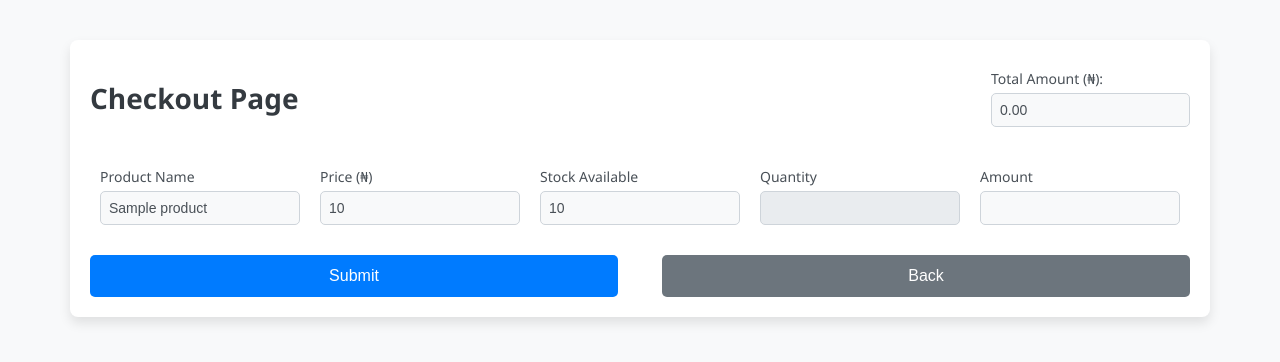
After one commit to ebohsamuel/shop_payment_system, a FastAPI app: template shop_app/templates/checkout_form.html in a window 1280 px wide. The commit adds this page. Shown: the top 362 px of the page. Run offline with FastAPI, Linux system fonts and the light colour scheme; the template is opened without the code that fills it: most values are stand-ins (such as "Sample title", 1, 10 or a date in 2020).

Commit message:
updating shop_app

```diff
--- /dev/null
+++ b/shop_app/templates/checkout_form.html
@@ -0,0 +1,167 @@
+<!DOCTYPE html>
+<html lang="en">
+<head>
+    <meta charset="UTF-8">
+    <meta name="viewport" content="width=device-width, initial-scale=1.0">
+    <title>Checkout</title>
+    <style>
+        body {
+            font-family: 'Segoe UI', Tahoma, Geneva, Verdana, sans-serif;
+            background-color: #f8f9fa;
+            margin: 0;
+            padding: 40px;
+        }
+        .container {
+            max-width: 1100px;
+            margin: auto;
+            padding: 20px;
+            background-color: #ffffff;
+            border-radius: 8px;
+            box-shadow: 0 6px 12px rgba(0, 0, 0, 0.1);
+        }
+        h1 {
+            text-align: center;
+            color: #343a40;
+            font-size: 28px;
+            margin-bottom: 20px;
+        }
+        .header-row {
+            display: flex;
+            justify-content: space-between;
+            align-items: center;
+            margin-bottom: 20px;
+        }
+        .product-row {
+            display: flex;
+            flex-wrap: wrap;
+            justify-content: space-between;
+            margin-bottom: 15px;
+        }
+        .product-field {
+            flex: 1;
+            min-width: 150px;
+            margin: 10px;
+        }
+        label {
+            font-size: 14px;
+            color: #495057;
+            margin-bottom: 5px;
+            display: block;
+        }
+        input {
+            width: 100%;
+            padding: 8px;
+            font-size: 14px;
+            color: #495057;
+            background-color: #e9ecef;
+            border: 1px solid #ced4da;
+            border-radius: 5px;
+            outline: none;
+            box-sizing: border-box;
+        }
+        input[readonly] {
+            background-color: #f8f9fa;
+        }
+        .submit-button, .back-button {
+            width: 48%;
+            padding: 12px 0;
+            font-size: 16px;
+            color: #ffffff;
+            background-color: #007bff;
+            border: none;
+            border-radius: 5px;
+            cursor: pointer;
+            text-align: center;
+            text-decoration: none;
+            transition: background-color 0.3s;
+        }
+        .submit-button:hover {
+            background-color: #0056b3;
+        }
+        .back-button {
+            background-color: #6c757d;
+        }
+        .back-button:hover {
+            background-color: #5a6268;
+        }
+        .button-group {
+            display: flex;
+            justify-content: space-between;
+            margin-top: 20px;
+        }
+    </style>
+</head>
+<body>
+
+<div class="container">
+    <div class="header-row">
+        <h1>Checkout Page</h1>
+        <div>
+            <label for="total_amount">Total Amount (₦):</label>
+            <input type="number" id="total_amount" step="0.01" readonly value="0">
+        </div>
+    </div>
+
+
+    <form action="/submit_selected_products" method="POST">
+        {% for product in selected_product %}
+        <div class="product-row">
+            <div class="product-field">
+                <label for="product_name_{{ product.id }}">Product Name</label>
+                <input type="text" id="product_name_{{ product.id }}" name="product_name" value="{{ product.product_name }}" readonly>
+            </div>
+            <div class="product-field">
+                <label for="price_{{ product.id }}">Price (₦)</label>
+                <input type="number" id="price_{{ product.id }}" name="price" value="{{ product.price }}" step="0.01" readonly>
+            </div>
+            <div class="product-field">
+                <label for="stock_{{ product.id }}">Stock Available</label>
+                <input type="text" id="stock_{{ product.id }}" name="stock" value="{{ product.stock }}" readonly>
+            </div>
+            <div class="product-field">
+                <label for="quantity_{{ product.id }}">Quantity</label>
+                <input type="number" id="quantity_{{ product.id }}" name="quantity" min="1" max="{{ product.stock }}" required>
+            </div>
+            <div class="product-field">
+                <label for="amount_{{ product.id }}">Amount</label>
+                <input type="number" id="amount_{{ product.id }}" name="amount" step="0.01" readonly required>
+            </div>
+        </div>
+        {% endfor %}
+
+        <div class="button-group">
+            <button type="submit" class="submit-button">Submit</button>
+            <button type="button" class="back-button" onclick="window.location.href='/sales/sales-platform'">Back</button>
+        </div>
+    </form>
+</div>
+<script>
+    document.addEventListener('DOMContentLoaded', () => {
+        const quantities = document.querySelectorAll('input[name="quantity"]');
+        const amounts = document.querySelectorAll('input[name="amount"]');
+        const prices = document.querySelectorAll('input[name="price"]');
+        const totalAmount = document.getElementById('total_amount');
+
+        function calculateTotal() {
+            let total = 0;
+            amounts.forEach(amount => {
+                total += parseFloat(amount.value) || 0;  // Add or 0 to handle NaN values
+            });
+            totalAmount.value = total.toFixed(2); // Update input field
+        }
+
+        quantities.forEach((quantity, index) => {
+            quantity.addEventListener('input', () => {
+                const quantityValue = parseFloat(quantity.value) || 0; // Convert to number or use 0
+                const priceValue = parseFloat(prices[index].value) || 0; // Convert to number or use 0
+                amounts[index].value = (quantityValue * priceValue).toFixed(2); // Calculate amount
+                calculateTotal();  // Update total after every input change
+            });
+        });
+
+        calculateTotal(); // Initial calculation on page load
+    });
+
+</script>
+</body>
+</html>
```
Also changed, not shown: shop_app/routers/enter_new_sales.py (+21 -1 lines), shop_app/templates/product_category_directory_for_sales.html (+29 -4 lines).
